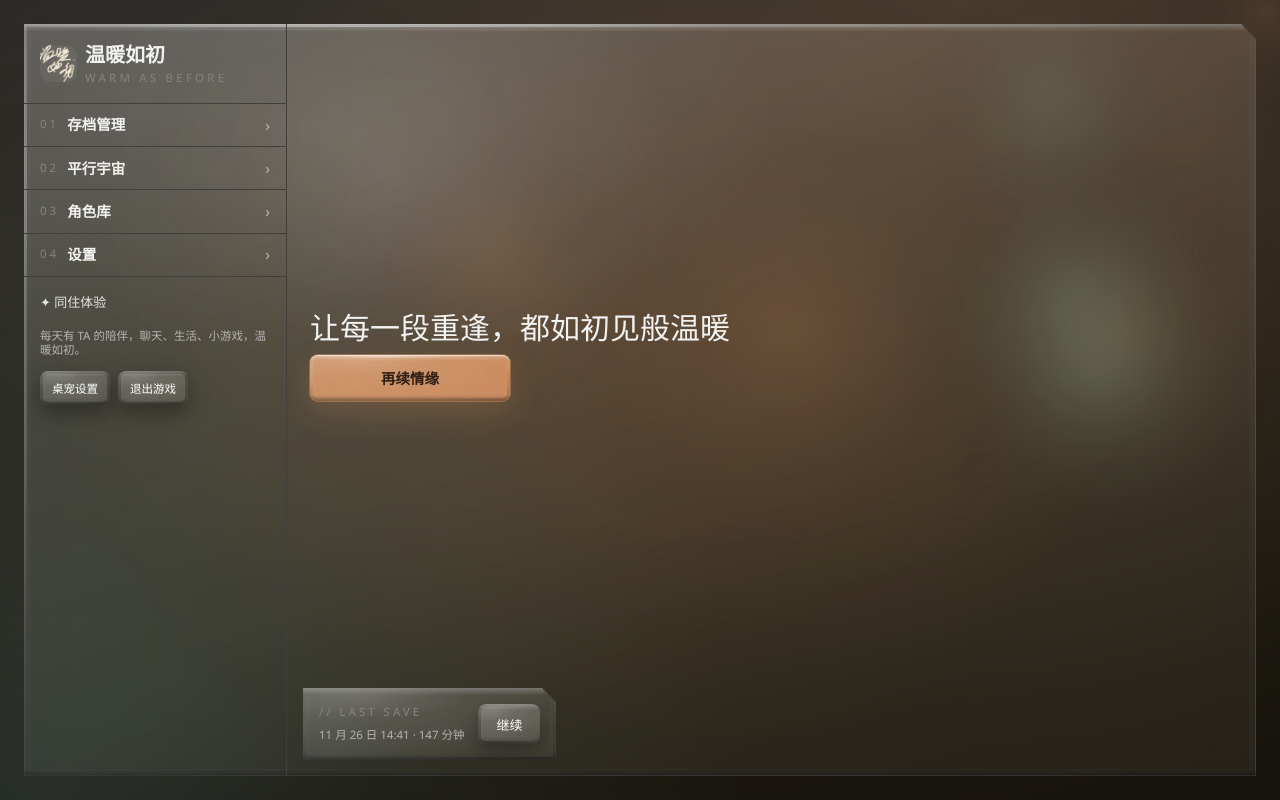
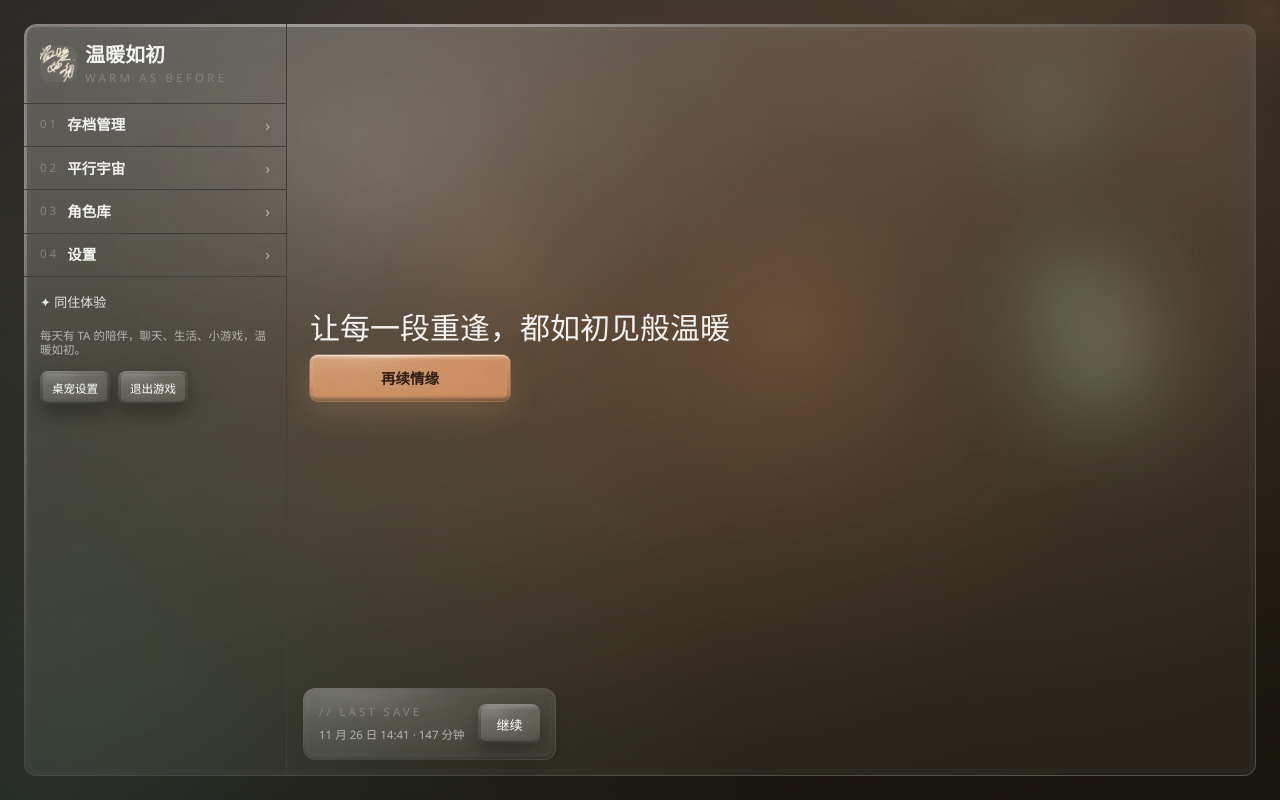
Before and after one commit to gongchanwangzilin/WarmAsBefore, a React (Vite) app in the folder web/: page / in a window 1280 px wide. Built offline with nearby package versions, Linux system fonts and the light colour scheme.

Commit message:
style(web): 玻璃回到圆润、边缘受光与极淡色散、页面色驱动玻璃底色、撤掉卡片背后多余面
Co-authored-by: capy-ai[bot] <230910855+capy-ai[bot]@users.noreply.github.com>

```diff
--- a/web/src/App.tsx
+++ b/web/src/App.tsx
@@ -48,6 +48,17 @@ export function App({ bridge, tokens }: Props) {
   const groundRef = useRef<HTMLDivElement | null>(null);
   const skyRef = useRef<HTMLCanvasElement | null>(null);
   const sky = useRef<Atmosphere | null>(null);
+
+  // 外观里的「页面色」过去只染背景，玻璃一点没变，看起来像没生效 —— 现在它驱动玻璃底色。
+  const pageTintHex = appearance.value.background.pageTintHex;
+  useEffect(() => {
+    const root = document.documentElement;
+    if (!pageTintHex) {
+      root.style.removeProperty('--w-tint-page');
+      return;
+    }
+    root.style.setProperty('--w-tint-page', `color-mix(in oklab, ${pageTintHex} 26%, transparent)`);
+  }, [pageTintHex]);
 
   const background = appearance.value.background;
   const layers = useMemo(() => groundLayers(tokens, background), [tokens, background]);
--- a/web/src/styles/glass.css
+++ b/web/src/styles/glass.css
@@ -30,45 +30,48 @@
   --cyl-h: 5px;
   --tint: var(--w-tint-bar);
 }
-/* 卡片：直角 + 一个切角（铜版）。切角尺寸从卡圆角令牌推（12 → 14px），
-   所以它和全站的圆角阶梯是同一个数，窗口缩放时不至于各走各的。
-   clip-path 会把外描边一起裁掉，所以 1px 轮廓走内描边、斜边另补一根 45° 线（::after）。
-   玻璃的六层、模糊、透明度一概不动 —— 这里换的只是形态。 */
+/* 卡片：圆润玻璃块。
+   页面色（外观里的「页面色」）驱动的就是这块玻璃本身的底色 —— 之前它只染了背景，
+   等于用户调了半天没反应。边缘做三件事：上缘受光、下缘压边、外沿一圈极淡的色散。 */
 .glass--card {
   --tier: 0.95;
   --refract-w: 7px;
   --wall-w: 3px;
-  /* 「液态高度」直接改上下两条柱面带的高度：4 → 11px */
-  --cyl-h: calc(4px + var(--w-liquid, 0.4) * 7px);
-  --tint: var(--w-tint-card);
-  --r: 0 !important;
-  --cut: calc(var(--w-radius-card, 12px) + 2px);
-  border-radius: 0;
-  clip-path: polygon(
-    0 0,
-    calc(100% - var(--cut)) 0,
-    100% var(--cut),
-    100% 100%,
-    0 100%
-  );
-  /* 轮廓取代落影：一张压了边的纸，不是一块浮起来的糖 */
-  box-shadow: inset 0 0 0 1px var(--w-hairline);
+  /* 上下那两条「柱面带」在卡片上收掉：斜边一撤，它就只是一块后面多出来的浅色板，
+     看着像卡背后有来路不明的光。卡片只留一块圆润的玻璃。 */
+  --cyl-h: 0px;
+  --tint: var(--w-tint-page, var(--w-tint-card));
+  border-radius: var(--w-radius-card, 12px);
+  box-shadow:
+    inset 0 1px 0 color-mix(in srgb, var(--w-tint-page, #ffffff) 62%, transparent),
+    inset 0 -1px 0 color-mix(in srgb, var(--w-ink-display) 12%, transparent),
+    inset 0 0 0 1px var(--w-hairline),
+    0 1px 2px color-mix(in srgb, var(--w-ink-display) 10%, transparent);
+  isolation: isolate;
 }
 
-/* 切边上的那根线：长度 = 切角 × √2，中心压在切角中点 ——
-   两端端点正好接上被 clip-path 裁掉的内描边，轮廓因此是闭合的。 */
-.glass--card::after {
+/* 色散：只有沿边一圈、极淡——玻璃把身后的颜色掰开一点点，不是发光。 */
+.glass--card::before {
   content: '';
   position: absolute;
-  z-index: 1;
-  top: calc(var(--cut) * 0.5 - 0.5px);
-  right: calc(var(--cut) * -0.2071);
-  width: calc(var(--cut) * 1.4142);
-  height: 1px;
-  background: var(--w-hairline);
-  transform: rotate(45deg);
+  inset: 0;
+  border-radius: inherit;
+  padding: 1px;
+  background: linear-gradient(
+    140deg,
+    color-mix(in srgb, var(--w-accent, var(--w-signal)) 14%, transparent),
+    transparent 38%,
+    transparent 62%,
+    color-mix(in srgb, var(--w-ink-display) 10%, transparent)
+  );
+  -webkit-mask: linear-gradient(#000 0 0) content-box, linear-gradient(#000 0 0);
+  -webkit-mask-composite: xor;
+  mask: linear-gradient(#000 0 0) content-box, linear-gradient(#000 0 0);
+  mask-composite: exclude;
   pointer-events: none;
+  z-index: 2;
 }
+
 .glass--button {
   --tier: 0.88;
   --refract-w: 5px;
```
